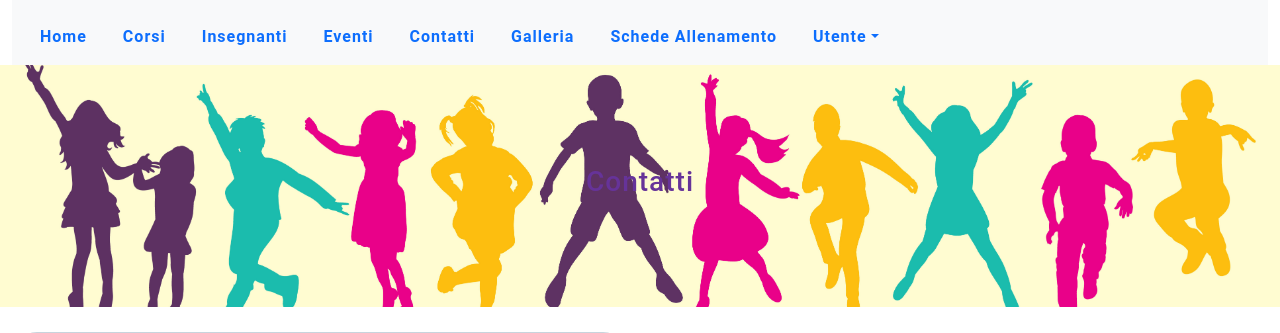
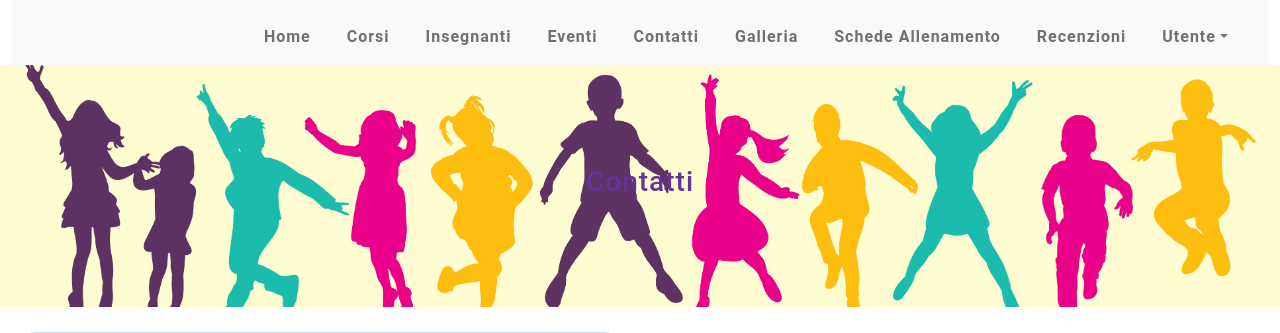
Before and after one commit to luigicast0408/KinesiaSportGiarre, a PHP site: page /Section/ContactUs/indexContactUs.php in a window 1280 px wide. Shown: the part 317-650 px from the top of the page. Run offline with PHP 8.4, Linux system fonts and the light colour scheme; some libraries are stand-ins or nearby versions.

Commit message:
fix(navbar.php): add link page for make a review

```diff
--- a/View/navbar.php
+++ b/View/navbar.php
@@ -5,14 +5,17 @@ function navbar(): void
     echo '
     <div class="container-fluid">
         <nav class="navbar navbar-expand-lg navbar-light bg-light">
-            <a class="navbar-brand" href="/Section/Home/index.php">
+            <div class="d-flex align-items-center w-100">
+                <a class="navbar-brand d-flex align-items-center" href="/Section/Home/index.php">
                     <img src="/Images/logo.png" id="l1" alt="Logo">
+                    <span style="font-size: 2rem; font-weight: bold; margin-left: 10px;">ASD Kinesia</span>
                 </a>
                 <button class="navbar-toggler" type="button" data-bs-toggle="collapse" data-bs-target="#navbarNav" aria-controls="navbarNav" aria-expanded="false" aria-label="Toggle navigation">
                     <span class="navbar-toggler-icon"></span>
                 </button>
-            <div class="collapse navbar-collapse" id="navbarNav">
-                <ul class="navbar-nav ms-auto">
+
+                <div class="collapse navbar-collapse justify-content-end" id="navbarNav">
+                    <ul class="navbar-nav">
                         <li class="nav-item">
                             <a class="nav-link" href="tel:+1234567890">
                                 <i class="fas fa-phone"></i>
@@ -44,22 +47,26 @@ function navbar(): void
                             </a>
                         </li>
                         <li class="nav-item">
-                        <a class="nav-link" href="https://www.messenger.com/loginOld.php?next=https%3A%2F%2Fwww.messenger.com%2Ft%2F1489507401373047%2F%3Fmessaging_source%3Dsource%253Apages%253Amessage_shortlink%26source_id%3D1441792%26recurring_notification%3D0">
+                            <a class="nav-link" href="https://www.messenger.com/">
                                 <i class="fab fa-facebook-messenger"></i>
                             </a>
                         </li>
                     </ul>
                 </div>
+            </div>
         </nav>
     </div>
 
     <div class="container-fluid">
-        <nav class="navbar navbar-expand-lg bg-light bg-body-tertiary">
+        <nav class="navbar navbar-expand-lg navbar-light bg-light">
+            <div class="container-fluid">
                 <button class="navbar-toggler" type="button" data-bs-toggle="collapse" data-bs-target="#navbarNavDropdown" aria-controls="navbarNavDropdown" aria-expanded="false" aria-label="Toggle navigation">
                     <span class="navbar-toggler-icon"></span>
                 </button>
+
                 <div class="collapse navbar-collapse" id="navbarNavDropdown">
-                <ul class="navbar-nav">
+                    <ul class="navbar-nav ms-auto">
+                        <!-- Main Links -->
                         <li class="nav-item">
                             <a class="nav-link" href="/Section/Home/index.php">Home</a>
                         </li>
@@ -78,20 +85,24 @@ function navbar(): void
                         <li class="nav-item">
                             <a class="nav-link" href="/Section/Gallery/indexGallery.php">Galleria</a>
                         </li>
-                    <li>
+                        <li class="nav-item">
                             <a class="nav-link" href="/Section/TrainingPlans/indexTrainingPlans.php">Schede Allenamento</a>
                         </li>
+                        <li class="nav-item">
+                            <a class="nav-link" href="/Section/Reviews/indexReviews.php">Recenzioni</a>
+                        </li>
                         <li class="nav-item dropdown">
-                        <a class="nav-link dropdown-toggle" href="#" role="button" data-bs-toggle="dropdown" aria-expanded="false">';
+                            <a class="nav-link dropdown-toggle" href="#" id="navbarDropdown" role="button" data-bs-toggle="dropdown" aria-expanded="false">';
     viewUser();
     echo '</a>
-                        <ul class="dropdown-menu">
+                            <ul class="dropdown-menu" aria-labelledby="navbarDropdown">
                                 <li><a class="dropdown-item" href="/Section/Registration/indexRegistration.php">Registration</a></li>
-                            <li><a class="dropdown-item" href="/Section/Login/indexLogin.html">Login</a></li>
+                                <li><a class="dropdown-item" href="/Section/Login/indexLogin.php">Login</a></li>
                                 <li><a class="dropdown-item" href="/Section/Logout/logout.php">Logout</a></li>
                             </ul>
                         </li>
                     </ul>
+                </div>
             </div>
         </nav>
     </div>';
```
Lines whose indentation alone changed are shown as unchanged.
